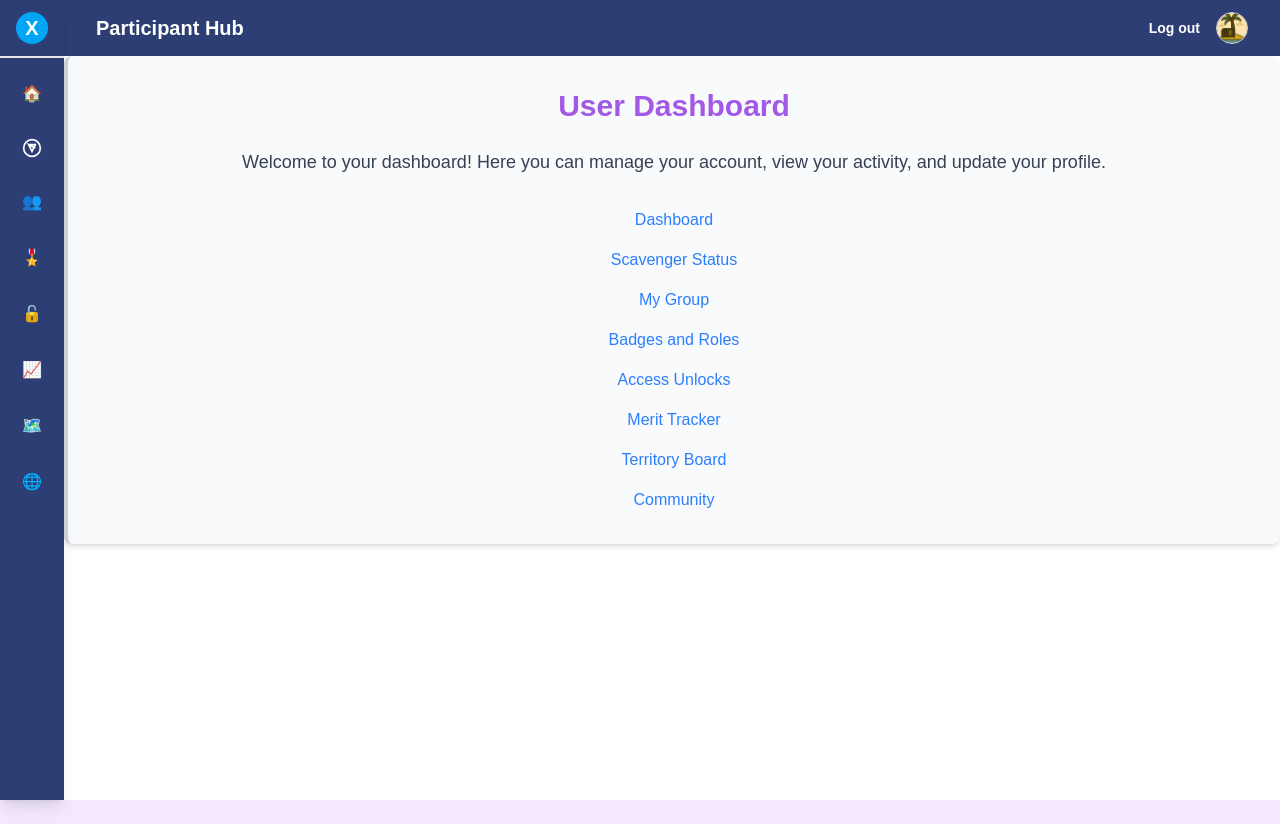
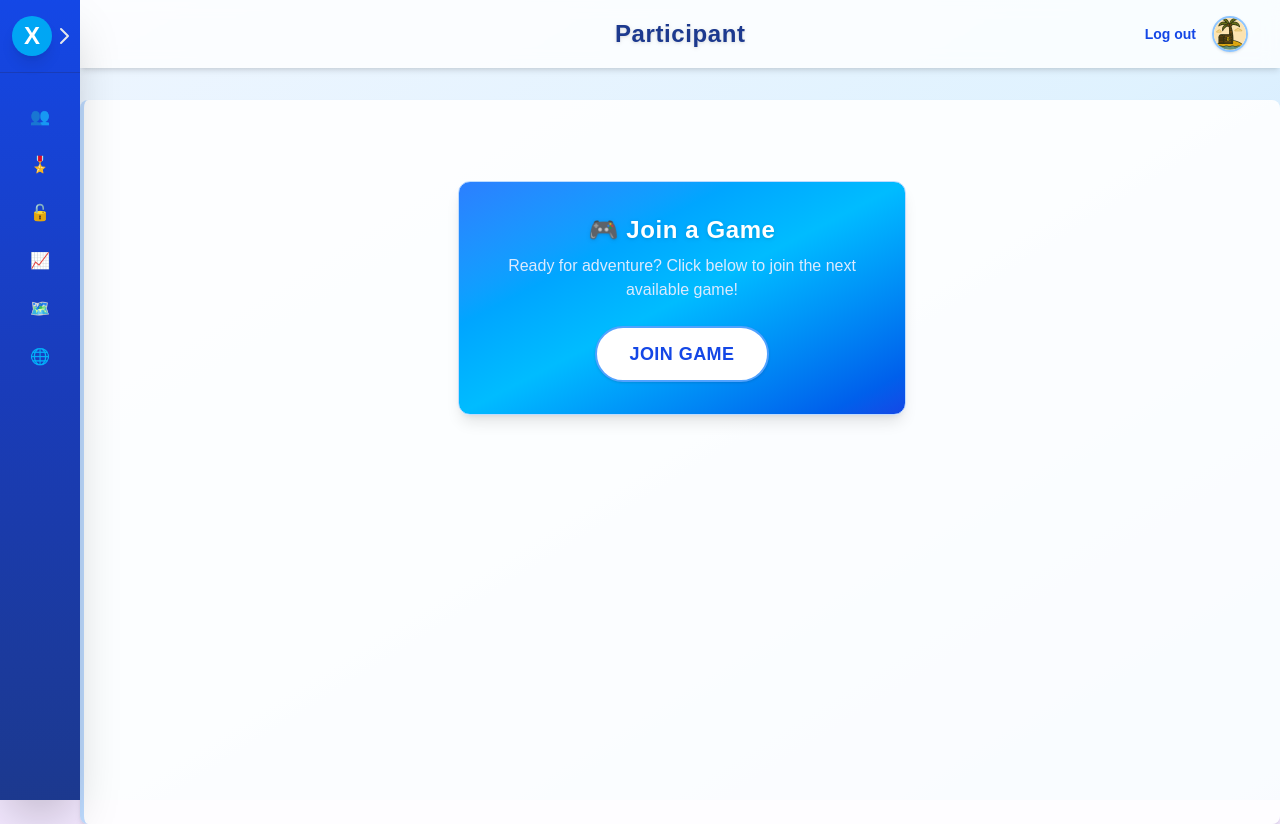
Before and after one commit to tru-leverette/xmpcommerce, a Next.js app: page /hub/users/1 in a window 1280 px wide. Before the commit the page ends 800 px from the top, so only its background shows below. Built offline with nearby package versions, Linux system fonts and the light colour scheme.

Commit message:
added a join game widget and modal with base level step registration, added migrations for admin and game

```diff
--- a/src/app/dashboard/page.tsx
+++ /dev/null
@@ -1,28 +0,0 @@
-import Link from "next/link";
-
-export default function Dashboard() {
-  return (
-    <>
-      <h1 className="text-3xl font-bold mb-6 text-center text-gray-900 dark:text-white" style={{ color: "var(--color-plum)" }}>
-        User Dashboard
-      </h1>
-      <p className="text-lg text-center text-gray-700 dark:text-gray-300 mb-8">
-        Welcome to your dashboard! Here you can manage your account, view your activity, and update your profile.
-      </p>
-      <div className="flex flex-col gap-4 items-center">
-        <Link
-          href="/"
-          className="bg-black dark:bg-white text-white dark:text-black font-semibold py-3 px-6 rounded hover:bg-gray-800 dark:hover:bg-gray-200 transition-colors"
-        >
-          Go to Home
-        </Link>
-        <Link
-          href="/login"
-          className="text-blue-600 dark:text-blue-400 hover:underline"
-        >
-          Log out
-        </Link>
-        </div>
-        </>
-  )
-}
--- a/src/app/hub/layout.tsx
+++ b/src/app/hub/layout.tsx
@@ -1,33 +1,40 @@
 "use client";
 
-import { useState, useRef, useEffect } from "react";
+import { useState, useRef, useEffect, ReactNode, MouseEvent as ReactMouseEvent } from "react";
 import Link from "next/link";
 import { useRouter } from "next/navigation";
 import Image from "next/image";
 
-export default function HubLayout({ children }: { children: React.ReactNode }) {
+export default function HubLayout({ children }: { children: ReactNode }) {
   const [userId, setUserId] = useState<string | null>(null);
-  const [menuOpen, setMenuOpen] = useState(false);
-  const [avatarDropdown, setAvatarDropdown] = useState(false);
+  const [menuOpen, setMenuOpen] = useState<boolean>(false);
+  const [showNavText, setShowNavText] = useState<boolean>(false);
+  const [avatarDropdown, setAvatarDropdown] = useState<boolean>(false);
   const avatarRef = useRef<HTMLDivElement>(null);
   const router = useRouter();
 
   useEffect(() => {
-    if (typeof window !== "undefined") {
     setUserId(window.localStorage.getItem("userId"));
-    }
   }, []);
 
-  // Calculate the left margin based on menu state
-  const mainMargin = menuOpen ? "ml-64" : "ml-16";
+  useEffect(() => {
+    let timeout: NodeJS.Timeout;
+    if (menuOpen) {
+      timeout = setTimeout(() => setShowNavText(true), 300);
+    } else {
+      setShowNavText(false);
+    }
+    return () => clearTimeout(timeout);
+  }, [menuOpen]);
 
-  const handleLogout = async () => {
-    // Optionally call your logout API to clear cookies/session
+  const mainMargin = menuOpen ? "ml-64" : "ml-20";
+
+  const handleLogout = async (): Promise<void> => {
     await fetch("/api/auth/logout", { method: "POST" });
+    window.localStorage.removeItem("userId");
     router.push("/");
   };
 
-  // Close dropdown if clicked outside
   useEffect(() => {
     function handleClickOutside(event: MouseEvent) {
       if (avatarRef.current && !avatarRef.current.contains(event.target as Node)) {
@@ -43,27 +50,27 @@ export default function HubLayout({ children }: { children: React.ReactNode }) {
   }, [avatarDropdown]);
 
   return (
-    <div id="participant-hub-wrapper" className="min-h-screen bg-white dark:bg-black flex flex-col">
+    <div id="hub-wrapper" className="min-h-screen bg-gradient-to-br from-blue-50 via-sky-100 to-blue-200 dark:from-gray-900 dark:via-gray-950 dark:to-gray-900 flex">
       {/* Sidebar */}
       <aside
         className={`
-          shadow-lg flex flex-col
+          shadow-2xl flex flex-col
           z-50 left-0
           transition-all duration-300
           fixed
-          ${menuOpen ? "w-64" : "w-16"}
+          ${menuOpen ? "w-64" : "w-20"}
           h-full
           py-0
+          bg-gradient-to-b from-blue-700 via-blue-800 to-blue-900 dark:from-gray-900 dark:via-gray-800 dark:to-gray-900
         `}
         style={{
-          background: "var(--color-dodge-blue)",
           left: 0,
           top: 0,
           cursor: !menuOpen ? "pointer" : "default",
         }}
         onClick={
           !menuOpen
-            ? (e) => {
+            ? (e: ReactMouseEvent<HTMLDivElement>) => {
                 if (
                   e.target instanceof HTMLElement &&
                   !e.target.closest("a") &&
@@ -75,44 +82,49 @@ export default function HubLayout({ children }: { children: React.ReactNode }) {
             : undefined
         }
       >
-        {/* Header with logo and toggle */}
-        <div className={`flex items-center justify-between w-full px-2`} style={{ minHeight: "56px" }}>
-          <div className={`flex items-center gap-2 ${menuOpen ? "pl-0" : "justify-center w-full"}`}>
-            <span className="flex items-center justify-center w-8 h-8 rounded-full bg-sky-500">
-              <span className="text-xl font-black text-white">X</span>
+        {/* Sidebar header */}
+        <div className="flex items-center justify-between w-full px-3 py-4 border-b border-blue-800 dark:border-gray-700">
+          <div className="flex items-center gap-2">
+            <span className="flex items-center justify-center w-10 h-10 rounded-full bg-sky-500 shadow-lg">
+              <span className="text-2xl font-black text-white">X</span>
             </span>
             <span className={`text-white font-extrabold text-lg tracking-wide select-none transition-all duration-300 ${menuOpen ? "inline" : "hidden"}`}>
               XMPHONIC.
             </span>
           </div>
-          {menuOpen && (
           <button
-              className="flex flex-col justify-center items-center w-8 h-8 focus:outline-none"
-              aria-label="Collapse menu"
-              onClick={() => setMenuOpen(false)}
+            className="flex flex-col justify-center items-center w-8 h-8 focus:outline-none hover:bg-blue-800 rounded transition"
+            aria-label={menuOpen ? "Collapse menu" : "Expand menu"}
+            onClick={() => setMenuOpen((v) => !v)}
           >
             <span aria-hidden="true">
+              {menuOpen ? (
                 <svg xmlns="http://www.w3.org/2000/svg" className="h-6 w-6 text-gray-200" fill="none" viewBox="0 0 24 24" stroke="currentColor">
                   <path strokeLinecap="round" strokeLinejoin="round" strokeWidth={2} d="M15 19l-7-7 7-7" />
                 </svg>
+              ) : (
+                <svg xmlns="http://www.w3.org/2000/svg" className="h-6 w-6 text-gray-200" fill="none" viewBox="0 0 24 24" stroke="currentColor">
+                  <path strokeLinecap="round" strokeLinejoin="round" strokeWidth={2} d="M9 5l7 7-7 7" />
+                </svg>
+              )}
             </span>
           </button>
-          )}
         </div>
-        {/* Separator line */}
-        <div className="w-full h-0.5 bg-gray-200 shadow-md mb-4" />
-        <nav className={`flex flex-col gap-4 w-full ${menuOpen ? "items-start px-2" : "items-center"}`}>
+        {/* Nav links */}
+        <nav className={`flex flex-col gap-2 w-full mt-6 ${menuOpen ? "items-start px-3" : "items-center"}`}>
+          {userId && (
+            <>
               <Link
                 href={`/hub/users/${userId}`}
-            className={`flex items-center gap-2 text-white hover:underline font-medium px-2 py-2 rounded transition-all duration-300 w-full ${menuOpen ? "justify-start" : "justify-center"}`}
+                className={`flex items-center gap-2 text-white hover:bg-blue-800 font-medium px-2 py-2 rounded transition-all duration-300 w-full ${menuOpen ? "justify-start" : "justify-center"}`}
                 onClick={() => setMenuOpen(false)}
               >
                 <span aria-hidden="true">🏠</span>
-            <span className={`transition-all duration-300 ${menuOpen ? "inline" : "hidden"}`}>Dashboard</span>
+                {showNavText && <span className="transition-all duration-300">Dashboard</span>}
               </Link>
               <Link
-            href={`/hub/users/${userId}/scavenger-status`}
-            className={`flex items-center gap-2 text-white hover:underline px-2 py-2 rounded transition-all duration-300 w-full ${menuOpen ? "justify-start" : "justify-center"}`}
+                href={`/hub/users/${userId}/scavenger`}
+                className={`flex items-center gap-2 text-white hover:bg-blue-800 px-2 py-2 rounded transition-all duration-300 w-full ${menuOpen ? "justify-start" : "justify-center"}`}
                 onClick={() => setMenuOpen(false)}
               >
                 <span aria-hidden="true">
@@ -121,55 +133,34 @@ export default function HubLayout({ children }: { children: React.ReactNode }) {
                     <path stroke="currentColor" strokeWidth="2" d="M16 8l-4 8-4-8 8 4-8-4z"/>
                   </svg>
                 </span>
-            <span className={`transition-all duration-300 ${menuOpen ? "inline" : "hidden"}`}>Scavenger Status</span>
+                {showNavText && <span className="transition-all duration-300">Scavenger</span>}
               </Link>
-          <a
-            href="#my-group"
-            className={`flex items-center gap-2 text-white hover:underline px-2 py-2 rounded transition-all duration-300 w-full ${menuOpen ? "justify-start" : "justify-center"}`}
-            onClick={() => setMenuOpen(false)}
-          >
+            </>
+          )}
+          {/* Static links */}
+          <a href="#my-group" className={`flex items-center gap-2 text-white hover:bg-blue-800 px-2 py-2 rounded transition-all duration-300 w-full ${menuOpen ? "justify-start" : "justify-center"}`} onClick={() => setMenuOpen(false)}>
             <span aria-hidden="true">👥</span>
-            <span className={`transition-all duration-300 ${menuOpen ? "inline" : "hidden"}`}>My Group</span>
+            {showNavText && <span>My Group</span>}
           </a>
-          <a
-            href="#badges-roles"
-            className={`flex items-center gap-2 text-white hover:underline px-2 py-2 rounded transition-all duration-300 w-full ${menuOpen ? "justify-start" : "justify-center"}`}
-            onClick={() => setMenuOpen(false)}
-          >
+          <a href="#badges-roles" className={`flex items-center gap-2 text-white hover:bg-blue-800 px-2 py-2 rounded transition-all duration-300 w-full ${menuOpen ? "justify-start" : "justify-center"}`} onClick={() => setMenuOpen(false)}>
             <span aria-hidden="true">🎖️</span>
-            <span className={`transition-all duration-300 ${menuOpen ? "inline" : "hidden"}`}>Badges and Roles</span>
+            {showNavText && <span>Badges and Roles</span>}
           </a>
-          <a
-            href="#access-unlocks"
-            className={`flex items-center gap-2 text-white hover:underline px-2 py-2 rounded transition-all duration-300 w-full ${menuOpen ? "justify-start" : "justify-center"}`}
-            onClick={() => setMenuOpen(false)}
-          >
+          <a href="#access-unlocks" className={`flex items-center gap-2 text-white hover:bg-blue-800 px-2 py-2 rounded transition-all duration-300 w-full ${menuOpen ? "justify-start" : "justify-center"}`} onClick={() => setMenuOpen(false)}>
             <span aria-hidden="true">🔓</span>
-            <span className={`transition-all duration-300 ${menuOpen ? "inline" : "hidden"}`}>Access Unlocks</span>
+            {showNavText && <span>Access Unlocks</span>}
           </a>
-          <a
-            href="#merit-tracker"
-            className={`flex items-center gap-2 text-white hover:underline px-2 py-2 rounded transition-all duration-300 w-full ${menuOpen ? "justify-start" : "justify-center"}`}
-            onClick={() => setMenuOpen(false)}
-          >
+          <a href="#merit-tracker" className={`flex items-center gap-2 text-white hover:bg-blue-800 px-2 py-2 rounded transition-all duration-300 w-full ${menuOpen ? "justify-start" : "justify-center"}`} onClick={() => setMenuOpen(false)}>
             <span aria-hidden="true">📈</span>
-            <span className={`transition-all duration-300 ${menuOpen ? "inline" : "hidden"}`}>Merit Tracker</span>
+            {showNavText && <span>Merit Tracker</span>}
           </a>
-          <a
-            href="#territory-board"
-            className={`flex items-center gap-2 text-white hover:underline px-2 py-2 rounded transition-all duration-300 w-full ${menuOpen ? "justify-start" : "justify-center"}`}
-            onClick={() => setMenuOpen(false)}
-          >
+          <a href="#territory-board" className={`flex items-center gap-2 text-white hover:bg-blue-800 px-2 py-2 rounded transition-all duration-300 w-full ${menuOpen ? "justify-start" : "justify-center"}`} onClick={() => setMenuOpen(false)}>
             <span aria-hidden="true">🗺️</span>
-            <span className={`transition-all duration-300 ${menuOpen ? "inline" : "hidden"}`}>Territory Board</span>
+            {showNavText && <span>Territory Board</span>}
           </a>
-          <a
-            href="/community"
-            className={`flex items-center gap-2 text-white hover:underline px-2 py-2 rounded transition-all duration-300 w-full ${menuOpen ? "justify-start" : "justify-center"}`}
-            onClick={() => setMenuOpen(false)}
-          >
+          <a href="/community" className={`flex items-center gap-2 text-white hover:bg-blue-800 px-2 py-2 rounded transition-all duration-300 w-full ${menuOpen ? "justify-start" : "justify-center"}`} onClick={() => setMenuOpen(false)}>
             <span aria-hidden="true">🌐</span>
-            <span className={`transition-all duration-300 ${menuOpen ? "inline" : "hidden"}`}>Community</span>
+            {showNavText && <span>Community</span>}
           </a>
         </nav>
       </aside>
@@ -180,21 +171,22 @@ export default function HubLayout({ children }: { children: React.ReactNode }) {
           onClick={() => setMenuOpen(false)}
         />
       )}
-      {/* Main content area (header + children) */}
-      <div className={`flex flex-col transition-all duration-300 ${mainMargin} min-h-screen`}>
+      {/* Main content area */}
+      <div className={`flex flex-col transition-all duration-300 ${mainMargin} min-h-screen w-full`}>
         {/* Header */}
-        <div
-          className="w-full flex items-center justify-between px-8"
+        <header
+          className="w-full flex items-center justify-between px-8 py-4 bg-white/80 dark:bg-gray-900/80 shadow-md sticky top-0 z-40"
           style={{
-            minHeight: "56px", // Match the sidebar header height (py-6 on aside = 1.5rem top/bottom)
-            background: "var(--color-dodge-blue)",
+            minHeight: "64px",
+            backdropFilter: "blur(8px)",
           }}
         >
-          <span className="text-xl font-bold text-white">Participant Hub</span>
+          <div style={{ width: 120 }} />
+          <span className="text-2xl font-bold text-blue-900 dark:text-white mx-auto tracking-wide drop-shadow">Participant</span>
           <div className="flex items-center">
             <button
               onClick={handleLogout}
-              className="text-sm font-semibold text-white hover:underline ml-4"
+              className="text-sm font-semibold text-blue-700 dark:text-white hover:underline ml-4"
               type="button"
             >
               Log out
@@ -207,16 +199,16 @@ export default function HubLayout({ children }: { children: React.ReactNode }) {
               <Image
                 src="/avatars/pirate_treasure.png"
                 alt="User Avatar"
-                width={32}
-                height={32}
-                className="rounded-full border border-gray-300 cursor-pointer"
-                onClick={() => setAvatarDropdown((v) => !v)}
+                width={36}
+                height={36}
+                className="rounded-full border-2 border-blue-300 dark:border-gray-700 cursor-pointer shadow"
+                onClick={() => setAvatarDropdown((v: boolean) => !v)}
               />
               {avatarDropdown && (
-                <div className="absolute right-0 mt-2 w-40 bg-white border border-gray-200 rounded shadow-lg z-50">
+                <div className="absolute right-0 mt-2 w-44 bg-white dark:bg-gray-800 border border-gray-200 dark:border-gray-700 rounded shadow-lg z-50">
                   <a
                     href="/settings"
-                    className="block px-4 py-2 text-gray-700 hover:bg-gray-100"
+                    className="block px-4 py-2 text-gray-700 dark:text-gray-200 hover:bg-gray-100 dark:hover:bg-gray-700"
                     onClick={() => setAvatarDropdown(false)}
                   >
                     Settings
@@ -225,9 +217,9 @@ export default function HubLayout({ children }: { children: React.ReactNode }) {
               )}
             </div>
           </div>
-        </div>
-        <main className="flex-1 flex flex-col">
-          <div className="bg-gray-50 dark:bg-gray-900 rounded-lg shadow-md p-8 min-h-full w-full border-l-4 border-gray-300 dark:border-gray-700">
+        </header>
+        <main className="flex-1 flex flex-col pt-2">
+          <div className="bg-white/90 dark:bg-gray-900/90 rounded-lg shadow-md p-8 min-h-full w-full border-l-4 border-blue-200 dark:border-gray-700 mt-6">
             {children}
           </div>
         </main>
--- /dev/null
+++ b/src/app/hub/users/JoinGameWidget.tsx
@@ -0,0 +1,127 @@
+"use client";
+
+import { useState } from "react";
+
+// Step components
+function Step1() {
+  return <p className="mb-8 text-gray-700 dark:text-gray-200 min-h-[60px] flex items-center">Step 1: Confirm your readiness to join the game.</p>;
+}
+function Step2() {
+  return <p className="mb-8 text-gray-700 dark:text-gray-200 min-h-[60px] flex items-center">Step 2: Choose your character.</p>;
+}
+function Step3() {
+  return <p className="mb-8 text-gray-700 dark:text-gray-200 min-h-[60px] flex items-center">Step 3: Select your starting location.</p>;
+}
+function Step4() {
+  return <p className="mb-8 text-gray-700 dark:text-gray-200 min-h-[60px] flex items-center">Step 4: Review the game rules.</p>;
+}
+function Step5() {
+  return <p className="mb-8 text-gray-700 dark:text-gray-200 min-h-[60px] flex items-center">Step 5: Final confirmation! Ready to play?</p>;
+}
+
+const steps = [Step1, Step2, Step3, Step4, Step5];
+
+export default function JoinGameWidget() {
+  const [modalOpen, setModalOpen] = useState(false);
+  const [step, setStep] = useState(0);
+  const [animating, setAnimating] = useState(false);
+
+  const handleNext = () => {
+    setAnimating(true);
+    setTimeout(() => {
+      setStep((prev) => prev + 1);
+      setAnimating(false);
+    }, 300); // Animation duration
+  };
+
+  const handleOpen = () => {
+    setStep(0);
+    setModalOpen(true);
+  };
+
+  const handleClose = () => {
+    setModalOpen(false);
+    setStep(0);
+    setAnimating(false);
+  };
+
+  const StepComponent = steps[step];
+
+  return (
+    <div className="flex justify-center mt-8">
+      <div className="bg-gradient-to-br from-blue-500 via-sky-400 to-blue-700 dark:from-gray-800 dark:via-gray-700 dark:to-gray-900 rounded-xl shadow-lg p-8 flex flex-col items-center w-full max-w-md border border-blue-200 dark:border-gray-700">
+        <span className="text-2xl font-bold mb-2 text-white tracking-wide drop-shadow">
+          🎮 Join a Game
+        </span>
+        <p className="text-base text-blue-100 dark:text-gray-300 mb-6 text-center">
+          Ready for adventure? Click below to join the next available game!
+        </p>
+        <button
+          className="px-8 py-3 bg-white text-blue-700 font-semibold rounded-full shadow hover:bg-blue-100 transition text-lg tracking-wide border-2 border-blue-400"
+          type="button"
+          onClick={handleOpen}
+        >
+          JOIN GAME
+        </button>
+
+        {/* Modal */}
+        {modalOpen && (
+          <div className="fixed inset-0 z-50 flex items-center justify-center"
+               style={{ background: "rgba(23, 37, 84, 0.85)" }}>
+            <div
+              className={`bg-white dark:bg-gray-900 rounded-xl shadow-xl p-8 w-full max-w-lg relative animate-fade-in transition-transform duration-300 ease-in-out ${
+                animating ? "translate-x-[100vw] opacity-0" : "translate-x-0 opacity-100"
+              }`}
+            >
+              <button
+                className="absolute top-3 right-3 text-gray-400 hover:text-gray-700 dark:hover:text-white text-2xl"
+                onClick={handleClose}
+                aria-label="Close"
+                type="button"
+              >
+                &times;
+              </button>
+              <h2 className="text-xl font-bold mb-4 text-blue-700 dark:text-blue-200">
+                {`Process ${step + 1} of ${steps.length}`}
+              </h2>
+              <div className="relative min-h-[60px]">
+                <StepComponent />
+              </div>
+              <div className="flex justify-end gap-2">
+                {step < steps.length - 1 ? (
+                  <button
+                    className="px-6 py-2 bg-blue-600 text-white rounded hover:bg-blue-700 transition"
+                    onClick={handleNext}
+                    disabled={animating}
+                    type="button"
+                  >
+                    Next
+                  </button>
+                ) : (
+                  <button
+                    className="px-6 py-2 bg-green-600 text-white rounded hover:bg-green-700 transition"
+                    onClick={handleClose}
+                    type="button"
+                  >
+                    Finish
+                  </button>
+                )}
+              </div>
+            </div>
+          </div>
+        )}
+
+        {/* Animation keyframes */}
+        <style jsx>{`
+          .animate-fade-in {
+            animation: fadeInModal 0.2s;
+          }
+          @keyframes fadeInModal {
+            from { opacity: 0; transform: scale(0.96);}
+            to { opacity: 1; transform: scale(1);}
+          }
+        `}</style>
+      </div>
+    </div>
+  );
+}
--- a/src/app/hub/users/[userId]/page.tsx
+++ b/src/app/hub/users/[userId]/page.tsx
@@ -1,40 +1,33 @@
-import Link from "next/link";
+import JoinGameWidget from "../JoinGameWidget";
+
+const widgets = [
+  <JoinGameWidget key="join" />,
+  // Add more widgets here
+];
 
 export default function Dashboard() {
+  const isSingle = widgets.length === 1;
+
   return (
-    <>
-      <h1 className="text-3xl font-bold mb-6 text-center text-gray-900 dark:text-white" style={{ color: "var(--color-plum)" }}>
-        User Dashboard
-      </h1>
-      <p className="text-lg text-center text-gray-700 dark:text-gray-300 mb-8">
-        Welcome to your dashboard! Here you can manage your account, view your activity, and update your profile.
-      </p>
-      <div className="flex flex-col gap-4 items-center">
-        <Link href="/hub" className="text-blue-500 hover:underline">
-          Dashboard
-        </Link>
-        <Link href="/hub/scavenger-status" className="text-blue-500 hover:underline">
-          Scavenger Status
-        </Link>
-        <Link href="/hub/my-group" className="text-blue-500 hover:underline">
-          My Group
-        </Link>
-        <Link href="/hub/badges-roles" className="text-blue-500 hover:underline">
-          Badges and Roles
-        </Link>
-        <Link href="/hub/access-unlocks" className="text-blue-500 hover:underline">
-          Access Unlocks
-        </Link>
-        <Link href="/hub/merit-tracker" className="text-blue-500 hover:underline">
-          Merit Tracker
-        </Link>
-        <Link href="/hub/territory-board" className="text-blue-500 hover:underline">
-          Territory Board
-        </Link>
-        <Link href="/hub/community" className="text-blue-500 hover:underline">
-          Community
-        </Link>
-      </div>
-    </>
+    <div
+      className={
+        isSingle
+          ? "flex justify-center items-center min-h-[300px] w-full"
+          : "flex flex-wrap gap-8 justify-center items-start w-full"
+      }
+    >
+      {widgets.map((widget, idx) => (
+        <div
+          key={idx}
+          className={
+            isSingle
+              ? "w-full max-w-xl"
+              : "w-full sm:w-[350px] max-w-full flex-1"
+          }
+        >
+          {widget}
+        </div>
+      ))}
+    </div>
   );
 }
```
Also changed, not shown: 2 other files (tests, documents, lock files or other folders). Lines whose indentation alone changed are shown as unchanged.
